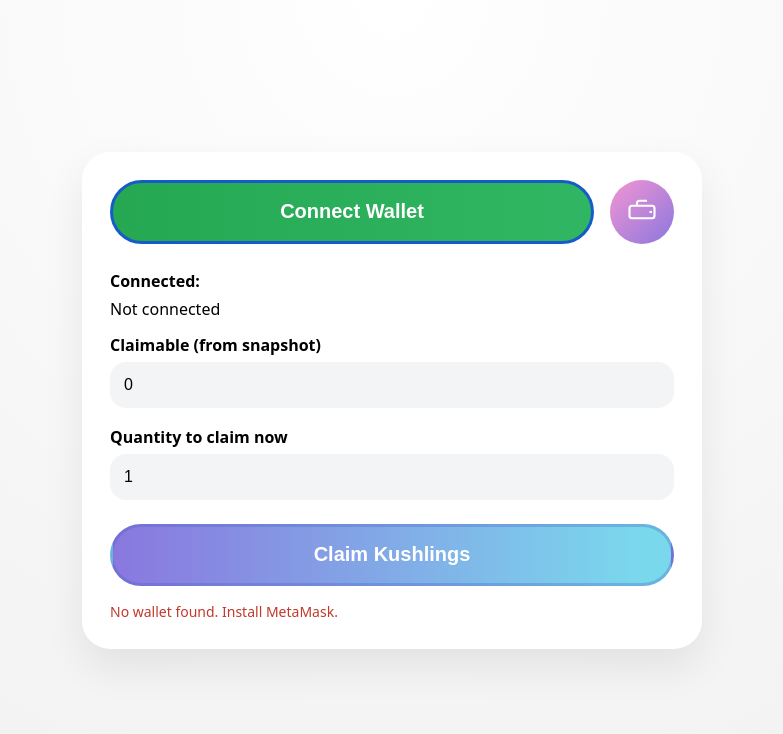
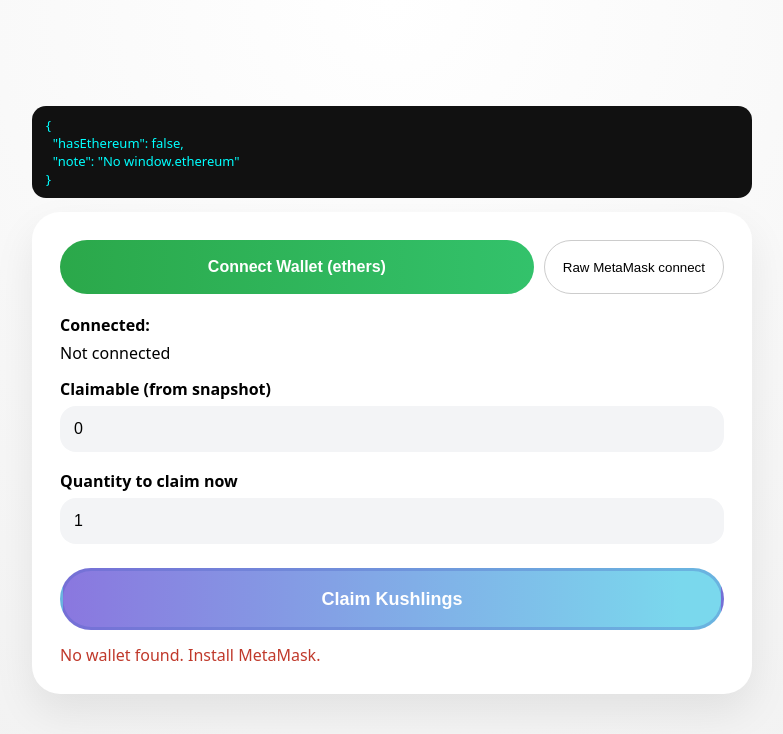
Before and after one commit to okinacreative/kushlings-claim, a plain HTML site: page public/index.html in a window 1280 px wide. Both pictures are taken after a click on the button "Claim Kushlings". Shown: the whole page, without its empty margins (248-1031 px from the left). Drawn offline with Linux system fonts and the light colour scheme; no server answers.

Commit message:
Update index.html

```diff
--- a/public/index.html
+++ b/public/index.html
@@ -2,17 +2,13 @@
 <html lang="en">
 <head>
   <meta charset="UTF-8" />
-  <title>Kushlings Claim</title>
+  <title>Kushlings Claim – diag</title>
   <meta name="viewport" content="width=device-width, initial-scale=1" />
 
   <style>
     :root {
       --card: #ffffff;
       --bg: radial-gradient(circle at top, #ffffff 0%, #e8e8e8 150%);
-      --green: #26a852;
-      --green2: #3ccf74;
-      --purple: #8a77df;
-      --cyan: #7ad8ed;
     }
     * { box-sizing: border-box; }
     body {
@@ -24,47 +20,53 @@
       background: var(--bg);
       font-family: system-ui, -apple-system, BlinkMacSystemFont, "Segoe UI", sans-serif;
     }
+    #wrap { width: min(720px, 96vw); }
+    #status {
+      background: #111;
+      color: #0ff;
+      border-radius: 14px;
+      padding: 10px 14px;
+      font-size: 13px;
+      white-space: pre-wrap;
+      word-break: break-word;
+      margin-bottom: 14px;
+      max-height: 200px;
+      overflow: auto;
+    }
     #kush-card {
       background: #fff;
       border-radius: 28px;
-      width: min(620px, 92vw);
+      width: 100%;
       box-shadow: 0 18px 40px rgba(0,0,0,0.08);
       padding: 28px;
     }
     #kush-header {
       display: flex;
-      gap: 16px;
-      align-items: center;
-      margin-bottom: 26px;
+      gap: 10px;
+      margin-bottom: 20px;
+      flex-wrap: wrap;
     }
-    #kush-connect-btn {
+    button.main {
       flex: 1;
-      background: linear-gradient(90deg, #26a852 0%, #30b662 100%);
+      height: 54px;
+      border-radius: 9999px;
+      border: 0;
+      background: linear-gradient(90deg, #2ba84a 0%, #33c26b 100%);
       color: #fff;
-      border: 3px solid #165cc9;
-      border-radius: 9999px;
-      height: 64px;
-      font-size: 20px;
       font-weight: 700;
-      cursor: pointer;
-      transition: .2s;
-    }
-    #kush-wallet-btn {
-      width: 64px;
-      height: 64px;
-      background: linear-gradient(135deg, #f495d1 0%, #8a77df 100%);
-      border: none;
-      border-radius: 9999px;
-      display: flex;
-      align-items: center;
-      justify-content: center;
+      font-size: 16px;
       cursor: pointer;
     }
-    #kush-wallet-btn svg {
-      width: 30px; height: 30px; stroke: #fff; fill: none; stroke-width: 1.7;
+    button.secondary {
+      height: 54px;
+      border-radius: 9999px;
+      border: 1px solid #ccc;
+      background: #fff;
+      cursor: pointer;
+      padding: 0 18px;
     }
-    .kush-label { font-weight: 600; margin-bottom: 6px; }
-    .kush-input {
+    .label { font-weight: 600; margin-bottom: 6px; }
+    .input {
       width: 100%;
       background: #f3f4f6;
       border: none;
@@ -74,7 +76,7 @@
       outline: none;
       margin-bottom: 18px;
     }
-    #kush-claim-btn {
+    #claimBtn {
       width: 100%;
       background: linear-gradient(90deg, #8a77df 0%, #7ad8ed 94%);
       border: 3px solid rgba(71,93,191,0.3);
@@ -82,62 +84,51 @@
       height: 62px;
       color: #fff;
       font-weight: 700;
-      font-size: 20px;
+      font-size: 18px;
       cursor: pointer;
       margin-top: 6px;
-      transition: .2s;
     }
-    #kush-claim-btn:disabled {
-      opacity: .6;
-      cursor: not-allowed;
-    }
-    #kush-message {
-      margin-top: 16px;
-      display: none;
-      font-size: 14px;
-    }
-    #kush-message.error { color: #c0392b; }
-    #kush-message.success { color: #0f766e; }
+    #claimBtn:disabled { opacity: .6; cursor: not-allowed; }
+    #msg { margin-top: 14px; display: none; }
+    #msg.error { color: #c0392b; }
+    #msg.success { color: #0f766e; }
   </style>
 
-  <!-- ✅ ethers v5 UMD, NOT the ESM one -->
+  <!-- ✅ ethers v5 UMD (browser safe) -->
   <script src="https://cdnjs.cloudflare.com/ajax/libs/ethers/5.7.2/ethers.umd.min.js"
           integrity="sha512-fTfx3g3k7Pf6YY8HuWePXycMK3c35lusz791SL53nEoaB7PPdCrJXVxPFn1u3VQLN+aszJQPplddQzoK5ri1Cw=="
           crossorigin="anonymous" referrerpolicy="no-referrer"></script>
 </head>
 <body>
+  <div id="wrap">
+    <div id="status">loading…</div>
+
     <div id="kush-card">
       <div id="kush-header">
-      <button id="kush-connect-btn">Connect Wallet</button>
-      <button id="kush-wallet-btn" aria-label="Wallet menu">
-        <svg viewBox="0 0 24 24">
-          <path d="M4 7h16a2 2 0 0 1 2 2v6a2 2 0 0 1-2 2H4a2 2 0 0 1-2-2V9a2 2 0 0 1 2-2Z"/>
-          <path d="M18 12h2"/>
-          <path d="M8 7V5a2 2 0 0 1 2-2h6"/>
-        </svg>
-      </button>
+        <button id="connectBtn" class="main">Connect Wallet (ethers)</button>
+        <button id="rawBtn" class="secondary">Raw MetaMask connect</button>
       </div>
 
-    <div class="kush-label">Connected:</div>
-    <div id="kush-address" style="margin-bottom:14px;">Not connected</div>
+      <div class="label">Connected:</div>
+      <div id="address" style="margin-bottom:14px;">Not connected</div>
 
-    <div class="kush-label">Claimable (from snapshot)</div>
-    <input id="kush-claimable" class="kush-input" value="0" readonly />
+      <div class="label">Claimable (from snapshot)</div>
+      <input id="claimable" class="input" value="0" readonly />
 
-    <div class="kush-label">Quantity to claim now</div>
-    <input id="kush-qty" class="kush-input" value="1" />
+      <div class="label">Quantity to claim now</div>
+      <input id="qty" class="input" value="1" />
 
-    <button id="kush-claim-btn">Claim Kushlings</button>
-    <div id="kush-message"></div>
+      <button id="claimBtn">Claim Kushlings</button>
+      <div id="msg"></div>
+    </div>
   </div>
 
   <script>
-    // ---- config ----
+    // --- CONFIG ---
     const CLAIMS_URL =
       "https://444669a7-f30d-433d-b040-6e30f8af2637.usrfiles.com/ugd/444669_0136e423c6d940eeaae0d6b74fcb47ab.json";
     const PROOFS_URL =
       "https://444669a7-f30d-433d-b040-6e30f8af2637.usrfiles.com/ugd/444669_1808839a4f844d90b9de50804129c0c3.json";
-
     const CONTRACT_ADDRESS = "0xf8E567D269B9C9be82520A6c8Cf76f364aa2735d";
     const CONTRACT_ABI = [
       {
@@ -153,29 +144,34 @@
       }
     ];
 
+    // --- STATE ---
     let claims = {};
     let proofs = {};
     let merkleRoot = null;
+    let signer = null;
     let userAddress = null;
-    let signer = null;
 
-    const connectBtn  = document.getElementById("kush-connect-btn");
-    const addrDiv     = document.getElementById("kush-address");
-    const claimableIn = document.getElementById("kush-claimable");
-    const qtyIn       = document.getElementById("kush-qty");
-    const claimBtn    = document.getElementById("kush-claim-btn");
-    const msg         = document.getElementById("kush-message");
+    // --- DOM ---
+    const statusBox = document.getElementById("status");
+    const connectBtn = document.getElementById("connectBtn");
+    const rawBtn = document.getElementById("rawBtn");
+    const addrDiv = document.getElementById("address");
+    const claimableIn = document.getElementById("claimable");
+    const qtyIn = document.getElementById("qty");
+    const claimBtn = document.getElementById("claimBtn");
+    const msg = document.getElementById("msg");
 
+    function setStatus(obj) {
+      statusBox.textContent = JSON.stringify(obj, null, 2);
+    }
     function showMessage(text, kind = "error") {
       msg.textContent = text;
-      msg.className = kind === "success" ? "success" : "error";
       msg.style.display = "block";
+      msg.className = kind;
     }
-
     function normalizeAddr(a) {
       return (a || "").toLowerCase();
     }
-
     function getAllowedFor(addr) {
       const entry = claims[addr];
       if (!entry) return 0;
@@ -185,47 +181,81 @@
         if (typeof entry.max === "number") return entry.max;
         if (typeof entry.claimable === "number") return entry.claimable;
         if (typeof entry.amount === "number") return entry.amount;
-        const firstNum = Object.values(entry).find(v => typeof v === "number");
-        if (firstNum) return firstNum;
+        const n = Object.values(entry).find(v => typeof v === "number");
+        if (n) return n;
       }
       return 0;
     }
 
+    // --- LOAD SNAPSHOTS ---
     async function loadLists() {
       try {
-        const [cRes, pRes] = await Promise.all([fetch(CLAIMS_URL), fetch(PROOFS_URL)]);
+        const [cRes, pRes] = await Promise.all([
+          fetch(CLAIMS_URL),
+          fetch(PROOFS_URL)
+        ]);
         claims = await cRes.json();
         const pJson = await pRes.json().catch(() => ({}));
         proofs = pJson.proofs || {};
         merkleRoot = pJson.root || null;
-        console.log("claims loaded:", Object.keys(claims).length);
+        setStatus({
+          stage: "loaded snapshots",
+          claimEntries: Object.keys(claims).length,
+          hasProofRoot: !!merkleRoot,
+          hasEthereum: !!window.ethereum
+        });
       } catch (err) {
         console.error(err);
+        setStatus({ error: "could not load claim data", detail: String(err) });
         showMessage("Could not load claim data.");
       }
     }
 
+    // --- RAW CONNECT (bypasses ethers) ---
+    async function rawConnect() {
+      if (!window.ethereum) {
+        setStatus({ hasEthereum: false, note: "No wallet in this browser" });
+        showMessage("No wallet found.");
+        return;
+      }
+      try {
+        const accounts = await window.ethereum.request({ method: "eth_requestAccounts" });
+        setStatus({ hasEthereum: true, accounts });
+        addrDiv.textContent = accounts[0];
+        showMessage("Connected (raw).", "success");
+      } catch (e) {
+        console.error(e);
+        setStatus({ hasEthereum: true, rawConnectError: e.message || e });
+        showMessage("Raw connect failed.");
+      }
+    }
+
+    // --- ETHERS CONNECT ---
     async function connectWallet() {
-      try {
       if (!window.ethereum) {
+        setStatus({ hasEthereum: false, note: "No window.ethereum" });
         showMessage("No wallet found. Install MetaMask.");
         return;
       }
-
-        const accounts = await window.ethereum.request({
-          method: "eth_requestAccounts"
-        });
-        const account = accounts[0];
-        userAddress = normalizeAddr(account);
-
+      try {
         const provider = new ethers.providers.Web3Provider(window.ethereum);
+        await provider.send("eth_requestAccounts", []);
         signer = provider.getSigner();
-
+        const addr = await signer.getAddress();
+        userAddress = normalizeAddr(addr);
         addrDiv.textContent = userAddress;
         connectBtn.textContent = "Connected ✅";
 
         const allowed = getAllowedFor(userAddress);
         claimableIn.value = String(allowed);
+
+        setStatus({
+          hasEthereum: true,
+          address: userAddress,
+          allowed,
+          network: await provider.getNetwork().then(n => n.name).catch(() => "unknown")
+        });
+
         if (allowed > 0) {
           showMessage("Wallet is on the claim list.", "success");
         } else {
@@ -233,10 +263,12 @@
         }
       } catch (err) {
         console.error(err);
+        setStatus({ hasEthereum: true, connectError: err.message || err });
         showMessage("Wallet connection failed.");
       }
     }
 
+    // --- CLAIM ---
     async function doClaim() {
       if (!signer || !userAddress) {
         return connectWallet();
@@ -272,8 +304,15 @@
     }
 
     connectBtn.addEventListener("click", connectWallet);
+    rawBtn.addEventListener("click", rawConnect);
     claimBtn.addEventListener("click", doClaim);
 
+    // start
+    setStatus({
+      initial: true,
+      hasEthereum: !!window.ethereum,
+      userAgent: navigator.userAgent
+    });
     loadLists();
   </script>
 </body>
```
Lines whose indentation alone changed are shown as unchanged.
